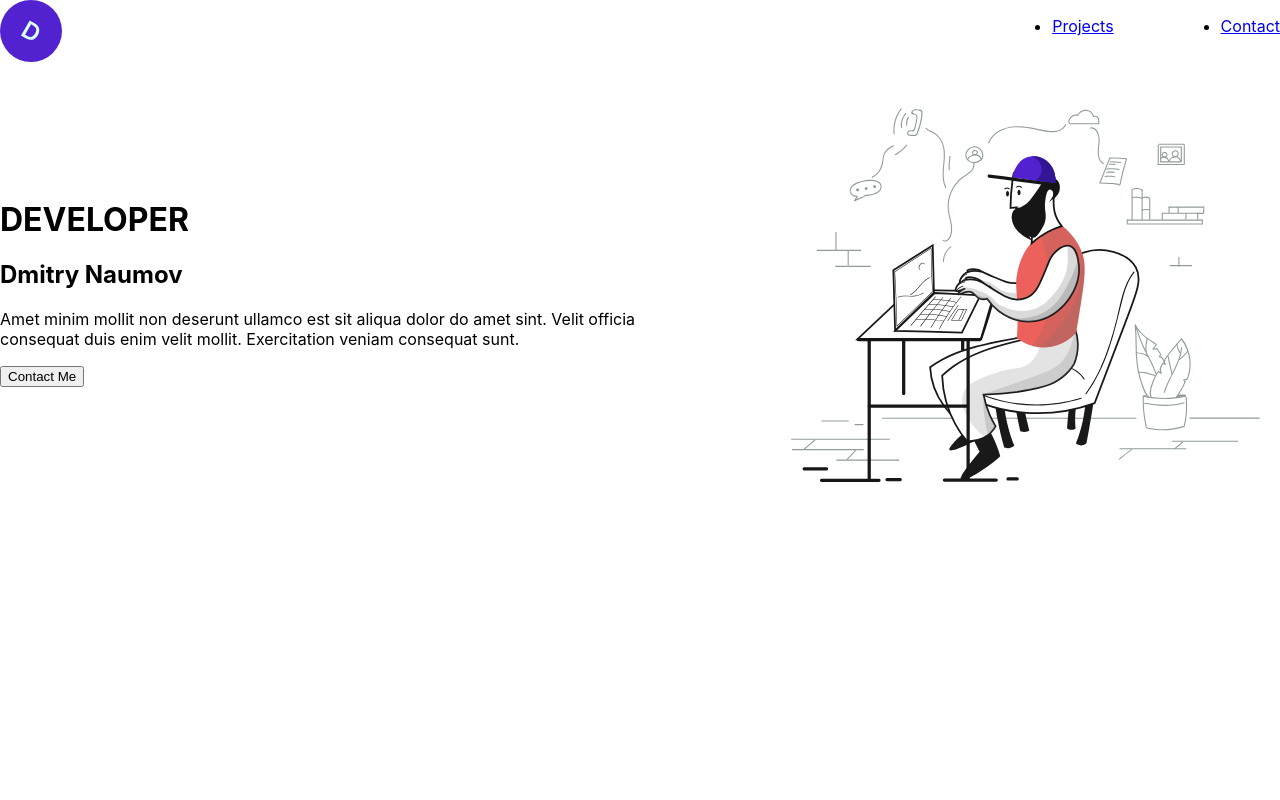
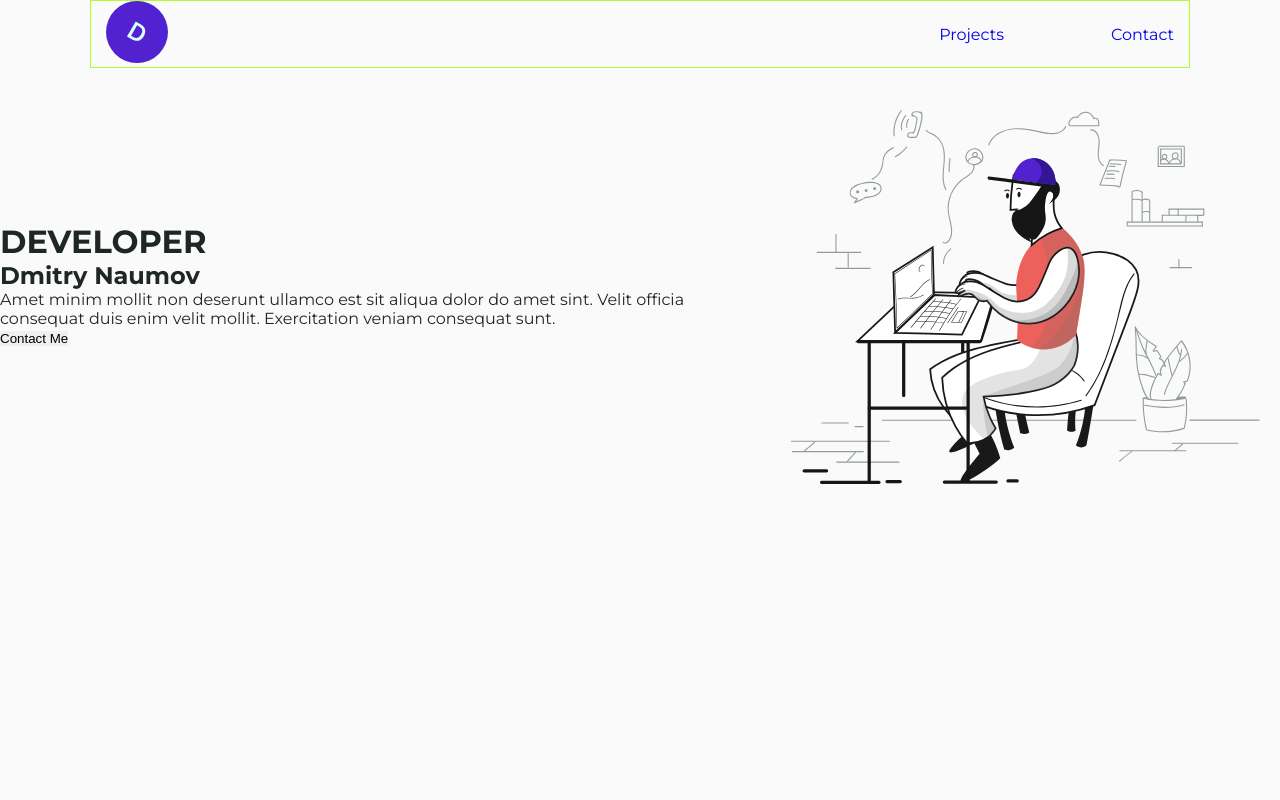
Before and after one commit to MempfisD/portfolio-start-project-main-1, a React app: page / in a window 1280 px wide. Shown: the top 800 px of the page. Built offline with nearby package versions, Linux system fonts and the light colour scheme.

Commit message:
add ClobalStyled and Theme

```diff
--- a/public/index.html
+++ b/public/index.html
@@ -2,19 +2,34 @@
 <html lang="en">
 	<head>
 		<meta charset="utf-8" />
-		<link rel="icon" href="%PUBLIC_URL%/favicon.svg" />
-		<meta name="viewport" content="width=device-width, initial-scale=1" />
-		<meta name="theme-color" content="#000000" />
+		<link
+			rel="icon"
+			href="%PUBLIC_URL%/favicon.svg"
+		/>
+		<meta
+			name="viewport"
+			content="width=device-width, initial-scale=1"
+		/>
+		<meta
+			name="theme-color"
+			content="#000000"
+		/>
 		<meta
 			name="description"
 			content="Web site created using create-react-app"
 		/>
-		<link rel="apple-touch-icon" href="%PUBLIC_URL%/logo192.png" />
+		<link
+			rel="apple-touch-icon"
+			href="%PUBLIC_URL%/logo192.png"
+		/>
 		<!--
       manifest.json provides metadata used when your web app is installed on a
       user's mobile device or desktop. See https://developers.google.com/web/fundamentals/web-app-manifest/
     -->
-		<link rel="manifest" href="%PUBLIC_URL%/manifest.json" />
+		<link
+			rel="manifest"
+			href="%PUBLIC_URL%/manifest.json"
+		/>
 		<!--
       Notice the use of %PUBLIC_URL% in the tags above.
       It will be replaced with the URL of the `public` folder during the build.
@@ -24,6 +39,19 @@
       work correctly both with client-side routing and a non-root public URL.
       Learn how to configure a non-root public URL by running `npm run build`.
     -->
+		<link
+			rel="preconnect"
+			href="https://fonts.googleapis.com"
+		/>
+		<link
+			rel="preconnect"
+			href="https://fonts.gstatic.com"
+			crossorigin
+		/>
+		<link
+			href="https://fonts.googleapis.com/css2?family=Montserrat:ital,wght@0,100..900;1,100..900&family=Tinos&display=swap"
+			rel="stylesheet"
+		/>
 		<title>React App</title>
 	</head>
 	<body>
--- /dev/null
+++ b/src/components/Container.ts
@@ -0,0 +1,10 @@
+import styled from 'styled-components'
+
+export const Container = styled.div`
+	max-width: 1100px;
+	width: 100%;
+	min-height: 100%;
+	padding: 0 15px;
+	margin: 0 auto;
+	border: 1px solid greenyellow;
+`
--- a/src/index.css
+++ /dev/null
@@ -1,13 +0,0 @@
-body {
-  margin: 0;
-  font-family: -apple-system, BlinkMacSystemFont, 'Segoe UI', 'Roboto', 'Oxygen',
-    'Ubuntu', 'Cantarell', 'Fira Sans', 'Droid Sans', 'Helvetica Neue',
-    sans-serif;
-  -webkit-font-smoothing: antialiased;
-  -moz-osx-font-smoothing: grayscale;
-}
-
-code {
-  font-family: source-code-pro, Menlo, Monaco, Consolas, 'Courier New',
-    monospace;
-}
--- a/src/index.tsx
+++ b/src/index.tsx
@@ -1,19 +1,18 @@
-import React from 'react';
-import ReactDOM from 'react-dom/client';
-import './index.css';
-import App from './App';
-import reportWebVitals from './reportWebVitals';
+import React from 'react'
+import ReactDOM from 'react-dom/client'
+import App from './App'
+import reportWebVitals from './reportWebVitals'
+import { GlobalStyle } from './styles/GlobalStyled'
 
-const root = ReactDOM.createRoot(
-  document.getElementById('root') as HTMLElement
-);
+const root = ReactDOM.createRoot(document.getElementById('root') as HTMLElement)
 root.render(
-  <React.StrictMode>
-    <App />
-  </React.StrictMode>
-);
+	<React.StrictMode>
+		<GlobalStyle />
+		<App />
+	</React.StrictMode>
+)
 
 // If you want to start measuring performance in your app, pass a function
 // to log results (for example: reportWebVitals(console.log))
 // or send to an analytics endpoint. Learn more: https://bit.ly/CRA-vitals
-reportWebVitals();
+reportWebVitals()
--- a/src/lauoyt/header/Header.tsx
+++ b/src/lauoyt/header/Header.tsx
@@ -1,18 +1,24 @@
-import React from 'react';
-import styled from 'styled-components';
-import { Logo } from '../../components/logo/Logo';
-import { Menu } from '../../components/menu/Menu';
+import React from 'react'
+import styled from 'styled-components'
+import { Logo } from '../../components/logo/Logo'
+import { Menu } from '../../components/menu/Menu'
+import { Container } from '../../components/Container'
+import { FlexWrapper } from '../../components/FlexWrapper'
 
 export const Header = () => {
 	return (
 		<StyledHeader>
-			<Logo />
-			<Menu />
+			<Container>
+				<FlexWrapper
+					justify={'space-between'}
+					align={'center'}
+				>
+					<Logo />
+					<Menu />
+				</FlexWrapper>
+			</Container>
 		</StyledHeader>
-	);
-};
+	)
+}
 
-const StyledHeader = styled.header`
-	display: flex;
-	justify-content: space-between;
-`;
+const StyledHeader = styled.header``
--- /dev/null
+++ b/src/styles/GlobalStyled.ts
@@ -0,0 +1,37 @@
+import { createGlobalStyle } from 'styled-components'
+import { theme } from './Theme'
+
+export const GlobalStyle = createGlobalStyle`
+*,
+*::before,
+*::after{
+	margin: 0;
+	padding: 0;
+	box-sizing: border-box;
+}
+
+body {
+  margin: 0;
+  font-family: "Montserrat", -apple-system, BlinkMacSystemFont, 'Segoe UI', 'Roboto', 'Oxygen',
+    'Ubuntu', 'Cantarell', 'Fira Sans', 'Droid Sans', 'Helvetica Neue',
+    sans-serif;
+  -webkit-font-smoothing: antialiased;
+  -moz-osx-font-smoothing: grayscale;
+	background-color: ${theme.colors.primaryBg};
+	color: ${theme.colors.fontText};
+}
+
+a {
+text-decoration: none;
+}
+
+ul {
+	list-style: none;
+}
+
+button {
+	border-color: unset;
+	border: none;
+}
+
+`
--- /dev/null
+++ b/src/styles/Theme.ts
@@ -0,0 +1,10 @@
+export const theme = {
+	colors: {
+		primaryBg: '#fafafa',
+		secondaryBg: '#f5f2fd',
+		accent: '#5222d0',
+
+		fontText: '#1f2626',
+		fontTitle: '#151717',
+	},
+}
```
